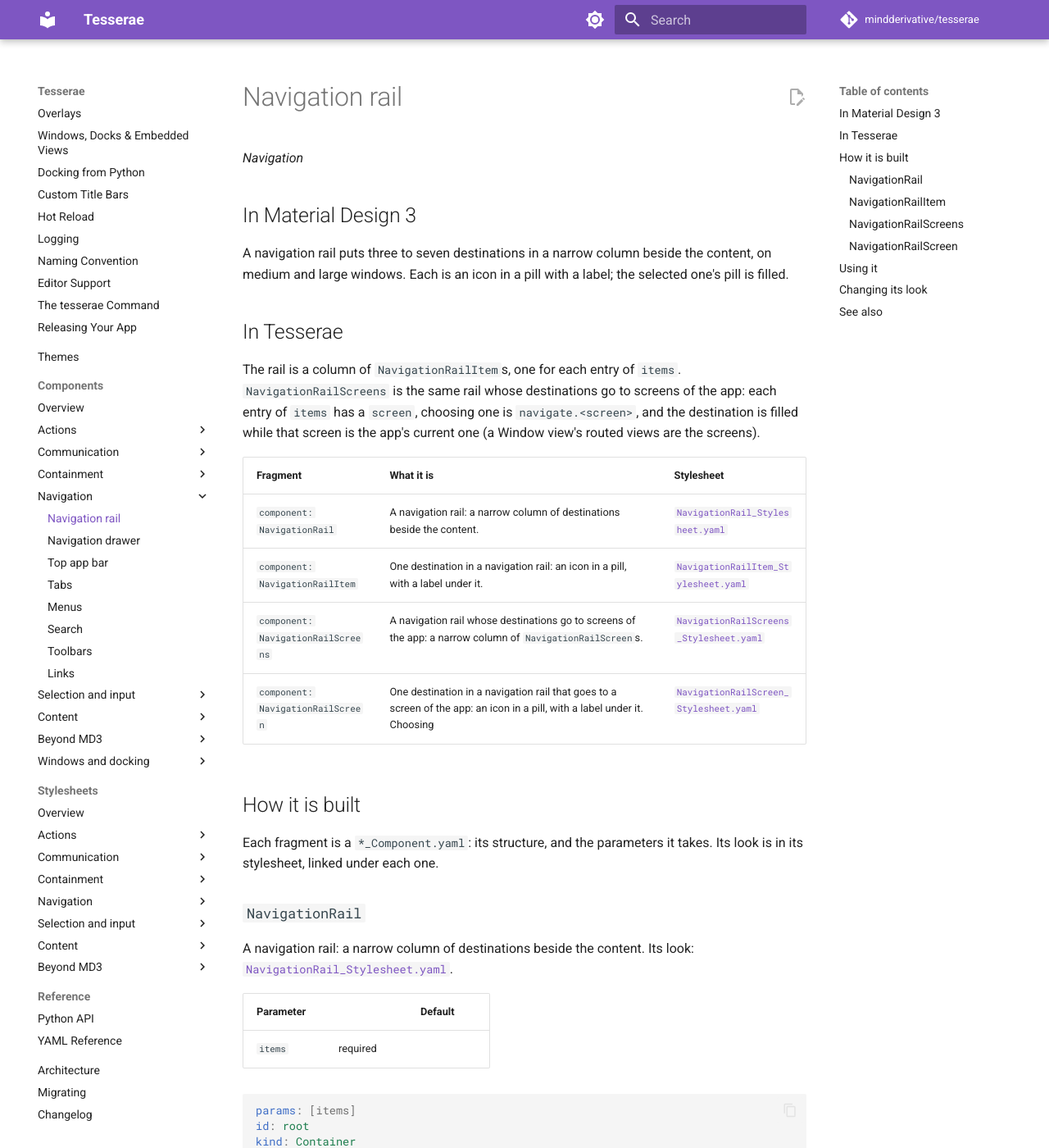
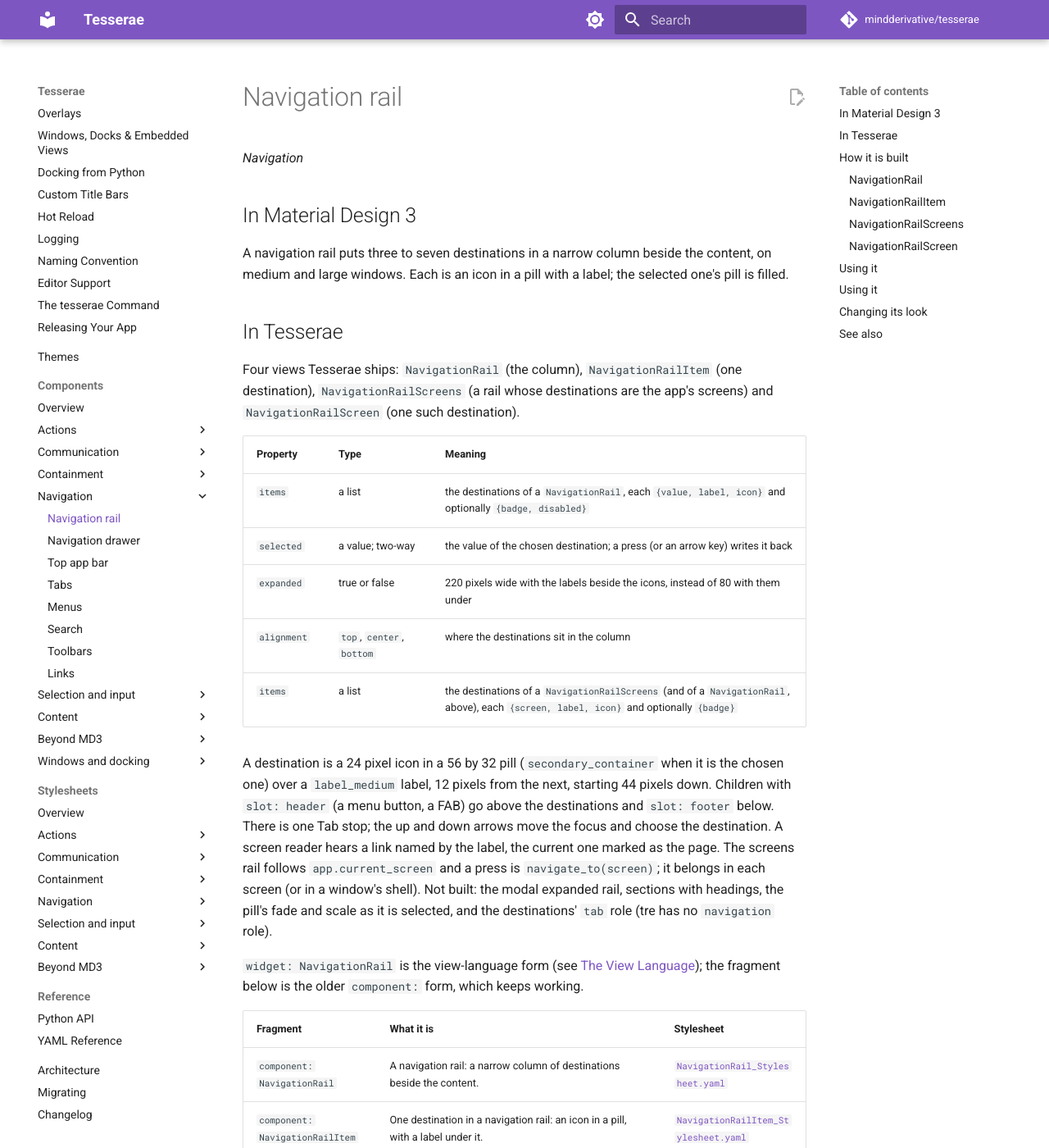
Before and after one commit to mindderivative/tesserae, an MkDocs documentation site: the page built from docs/components/navigation-rail.md, in a window 1280 px wide and 1400 px high. Shown: the whole window at 82% size. Built offline with MkDocs 1.6.1 and Material for MkDocs 9.7.7, drawn with Linux system fonts in a browser that asks for light colours; comment, search, counter and statistics services are not loaded; some of the changed text lies outside the part shown.

Commit message:
0.5.0 #159 #160 #161 #162: NavigationRail, NavigationRailItem, NavigationRailScreens and NavigationRailScreen as shipped views (expanded, badges, header and footer slots, arrows choose, the app's screens)
Co-Authored-By: Claude Sonnet 5.5 <noreply@anthropic.com>

````diff
--- a/docs/components/navigation-rail.md
+++ b/docs/components/navigation-rail.md
@@ -9,10 +9,24 @@ large windows. Each is an icon in a pill with a label; the selected one's pill i
 
 ## In Tesserae
 
-The rail is a column of `NavigationRailItem`s, one for each entry of `items`. `NavigationRailScreens` is the same
-rail whose destinations go to screens of the app: each entry of `items` has a `screen`, choosing one is
-`navigate.<screen>`, and the destination is filled while that screen is the app's current one (a Window view's routed
-views are the screens).
+Four views Tesserae ships: `NavigationRail` (the column), `NavigationRailItem` (one destination), `NavigationRailScreens` (a rail whose destinations are the
+app's screens) and `NavigationRailScreen` (one such destination).
+
+| Property | Type | Meaning |
+| --- | --- | --- |
+| `items` | a list | the destinations of a `NavigationRail`, each `{value, label, icon}` and optionally `{badge, disabled}` |
+| `selected` | a value; two-way | the value of the chosen destination; a press (or an arrow key) writes it back |
+| `expanded` | true or false | 220 pixels wide with the labels beside the icons, instead of 80 with them under |
+| `alignment` | `top`, `center`, `bottom` | where the destinations sit in the column |
+| `items` | a list | the destinations of a `NavigationRailScreens` (and of a `NavigationRail`, above), each `{screen, label, icon}` and optionally `{badge}` |
+
+A destination is a 24 pixel icon in a 56 by 32 pill (`secondary_container` when it is the chosen one) over a `label_medium` label, 12 pixels from the
+next, starting 44 pixels down. Children with `slot: header` (a menu button, a FAB) go above the destinations and `slot: footer` below. There is one Tab stop;
+the up and down arrows move the focus and choose the destination. A screen reader hears a link named by the label, the current one marked as the page.
+The screens rail follows `app.current_screen` and a press is `navigate_to(screen)`; it belongs in each screen (or in a window's shell). Not built: the
+modal expanded rail, sections with headings, the pill's fade and scale as it is selected, and the destinations' `tab` role (tre has no `navigation` role).
+
+`widget: NavigationRail` is the view-language form (see [The View Language](../guide/view-language.md)); the fragment below is the older `component:` form, which keeps working.
 
 | Fragment | What it is | Stylesheet |
 | --- | --- | --- |
@@ -137,27 +151,23 @@ children:
 
 ## Using it
 
-In a view:
+```yaml
+name: shell
+widget: Container
+style: {flex_direction: horizontal, width: 480, height: 400}
+children:
+  - widget: NavigationRail
+    selected: "{{ page }}"
+    items:
+      - {value: home, label: Home, icon: home}
+      - {value: search, label: Search, icon: search, badge: 3}
+  - widget: NavigationRailScreens
+    items:
+      - {screen: Main, label: Tasks, icon: home}
+      - {screen: Settings, label: Settings, icon: settings}
+```
 
-```yaml
-# Home_View.yaml
-id: root
-kind: Container
-children:
-  - id: rail
-    component: NavigationRail
-    with:
-      items:
-        - {label: Home, icon: home, selected: true}
-        - {label: Search, icon: search}
-  # in a window view, a rail that navigates and follows the current screen:
-  - id: nav
-    component: NavigationRailScreens
-    with:
-      items:
-        - {label: Tasks, icon: home, screen: Main}
-        - {label: Settings, icon: settings, screen: Settings}
-```
+## Using it
 
 In Python:
 
````
Also changed, not shown: design/yaml-language.md (+1 -0 lines), docs/changelog.md (+1 -0 lines), src/tesserae/views/NavigationRailItem_Stylesheet.yaml (added, +21 -0 lines), src/tesserae/views/NavigationRailItem_View.yaml (added, +36 -0 lines), src/tesserae/views/NavigationRailScreen_View.yaml (added, +16 -0 lines), src/tesserae/views/NavigationRailScreens_View.yaml (added, +27 -0 lines), src/tesserae/views/NavigationRail_Stylesheet.yaml (added, +8 -0 lines), src/tesserae/views/NavigationRail_View.yaml (added, +42 -0 lines), 3 other files.
